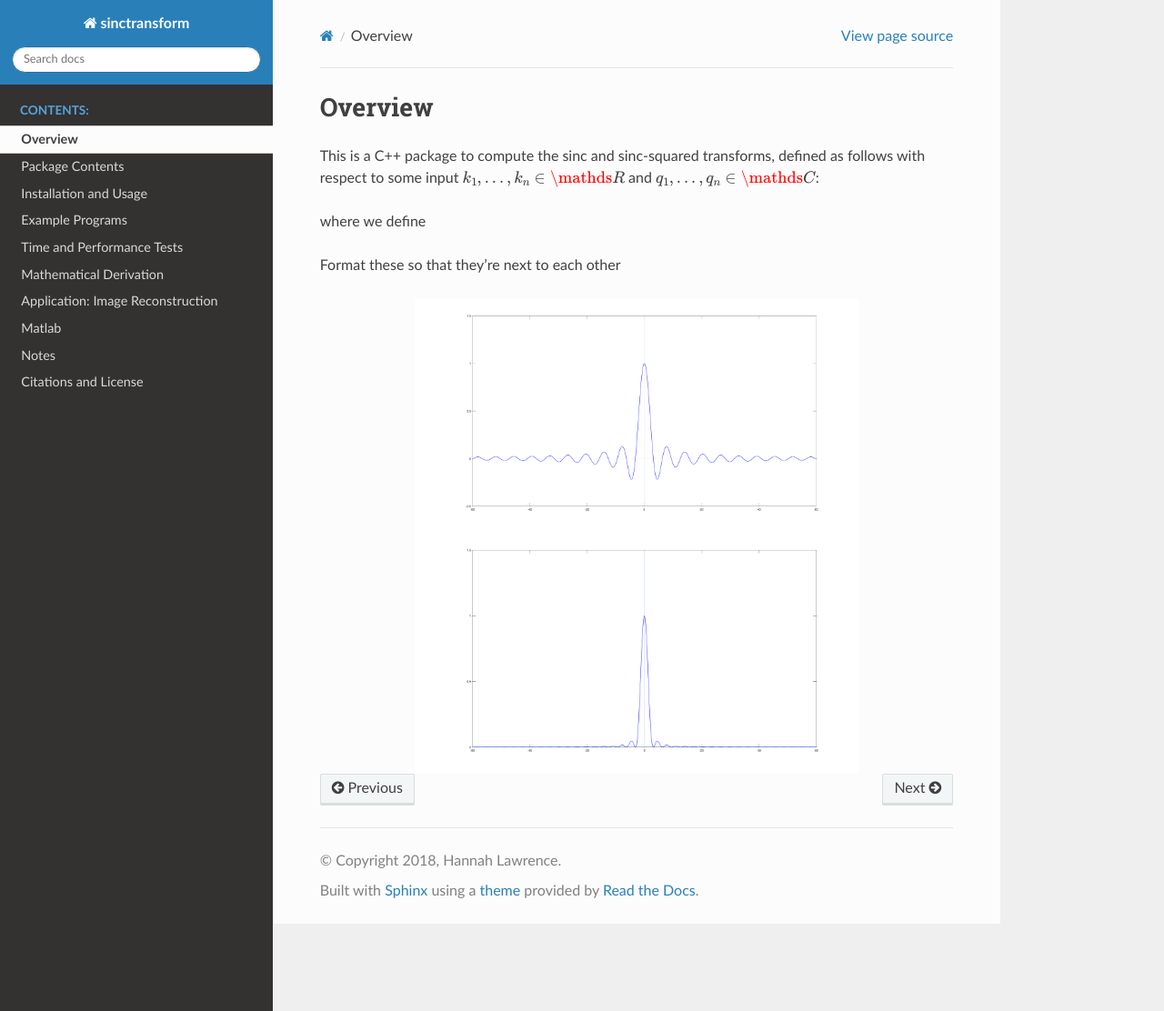
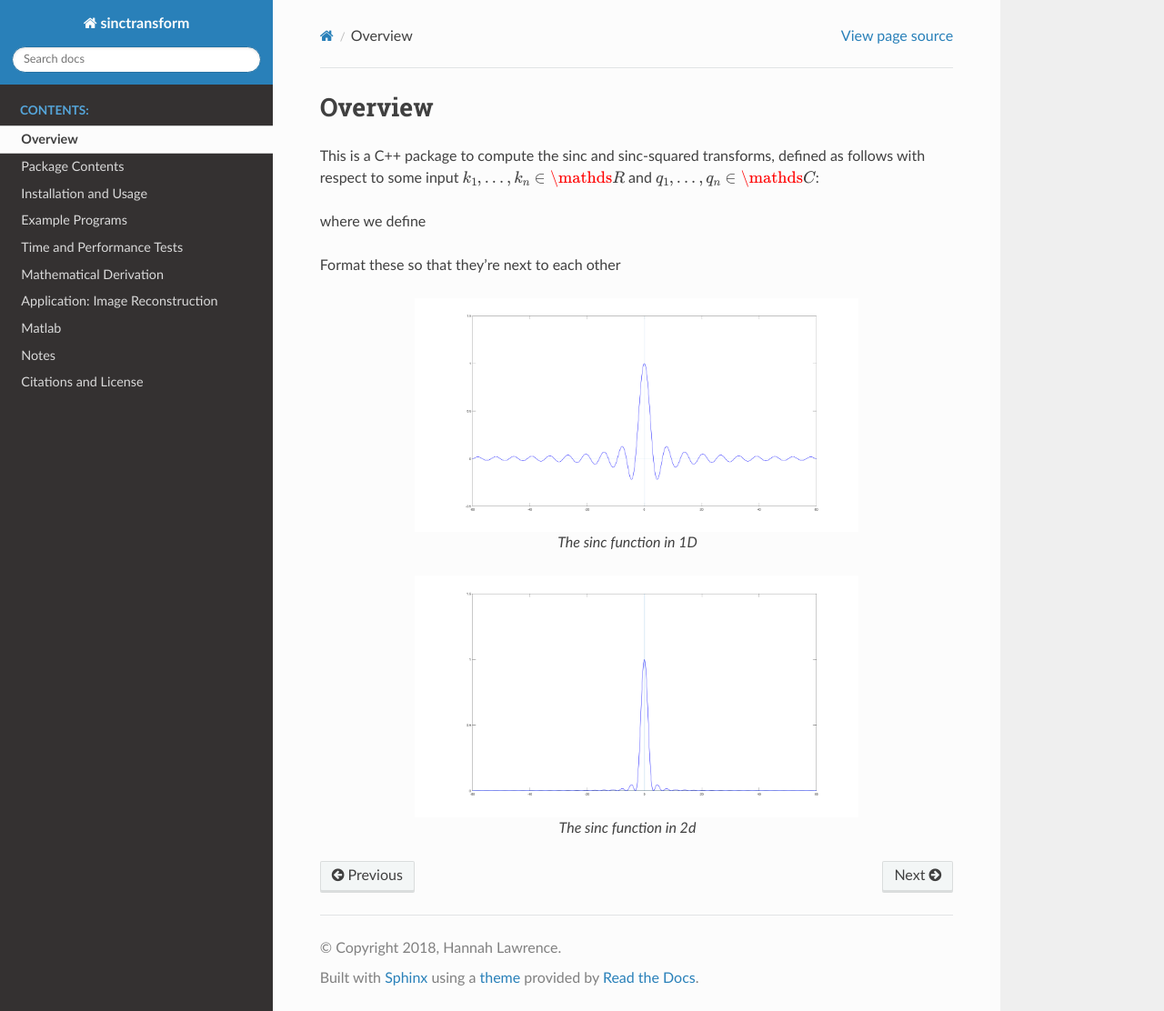
Before and after one commit to hannahlawrence/sinctransform, a Sphinx documentation site: the page built from docs/Overview.rst, in a window 1280 px wide and 1112 px high. Shown: the whole window at 91% size. Built offline with Sphinx 7.4.7 and the Read the Docs theme 2.0.0, drawn with Linux system fonts in a browser that asks for light colours.

Commit message:
make figures

```diff
--- a/docs/Overview.rst
+++ b/docs/Overview.rst
@@ -17,10 +17,14 @@ where we define
 
 Format these so that they're next to each other
 
-.. image:: SincGraphBasic.png
+.. figure:: SincGraphBasic.png
     :width: 70%
     :align: center
 
-.. image:: basicsincsqplot.png
+    The sinc function in 1D
+
+.. figure:: basicsincsqplot.png
     :width: 70%
     :align: center
+
+    The sinc function in 2d
```
